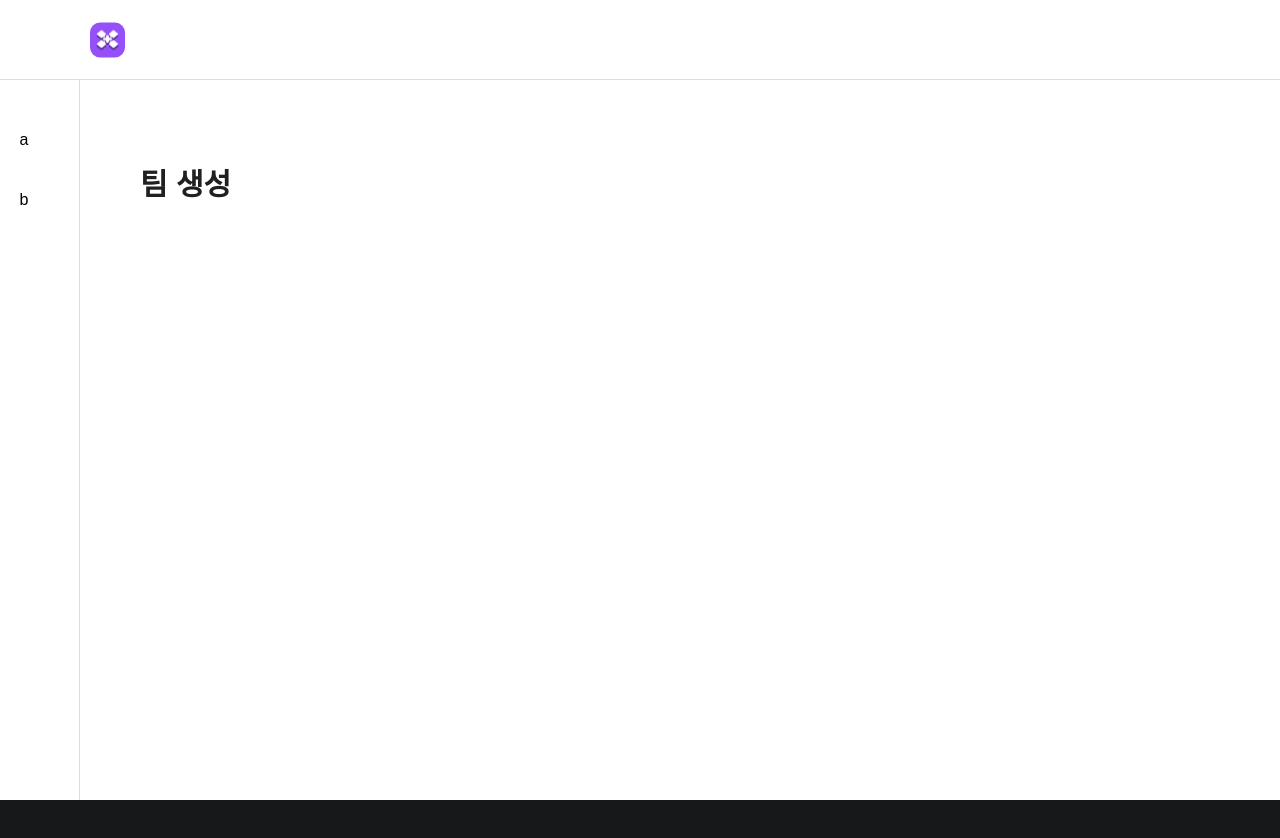
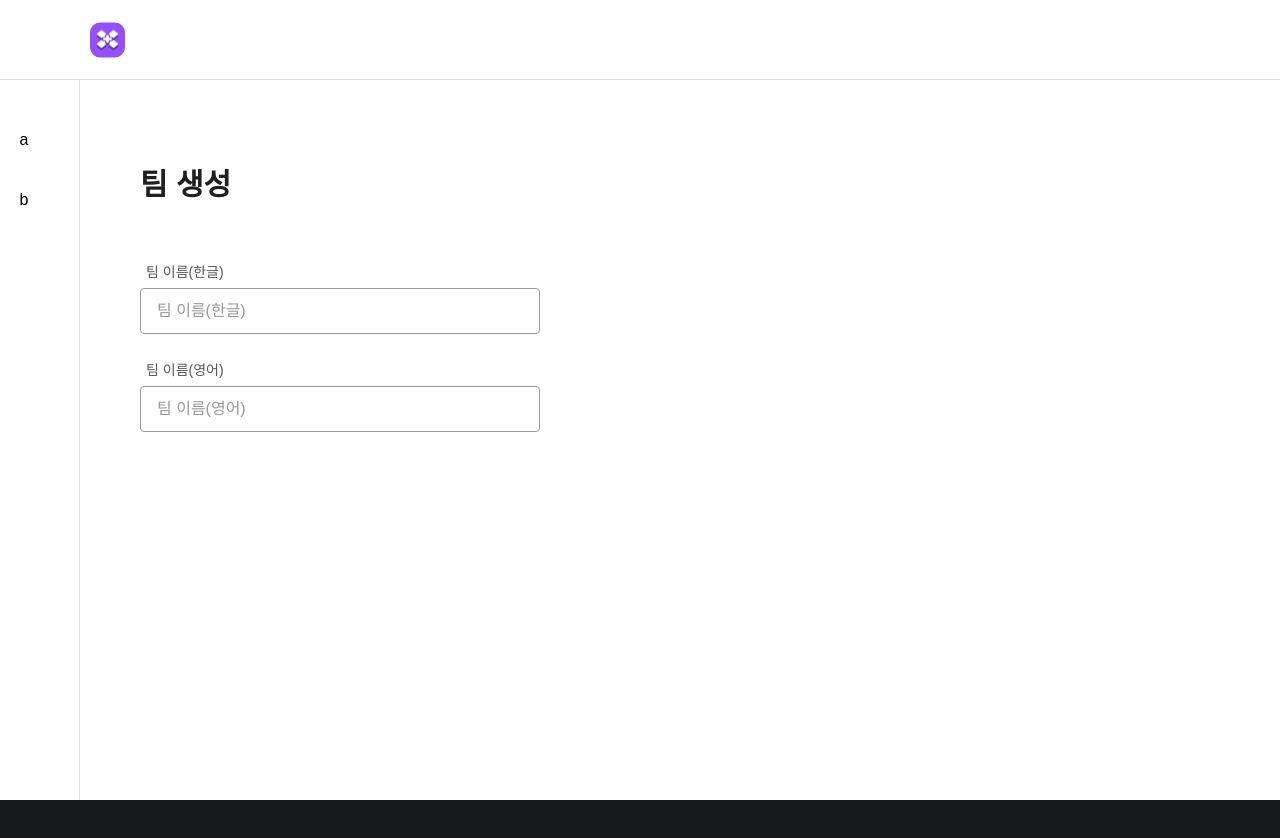
Before and after one commit to team-xquare/xquare-infra-frontend, a React (Vite) app: page /team/create in a window 1280 px wide. Shown: the top 838 px of the page. Built offline with nearby package versions, Linux system fonts and the light colour scheme; some icons are missing; a web font is replaced by a local one.

Commit message:
design :: team create page 50% success

```diff
--- a/src/pages/Team/Create.tsx
+++ b/src/pages/Team/Create.tsx
@@ -1,5 +1,6 @@
 import styled from '@emotion/styled';
 import { Sidebar } from '@/components/common/sidebar';
+import { Input } from '@/components/common/Input';
 
 export const TeamCreate = () => {
   return (
@@ -9,6 +10,10 @@ export const TeamCreate = () => {
         <TitleContainer>
           <Title>팀 생성</Title>
         </TitleContainer>
+        <Form>
+          <Input width={400} label="팀 이름(한글)" placeholder="팀 이름(한글)" />
+          <Input width={400} label="팀 이름(영어)" placeholder="팀 이름(영어)" />
+        </Form>
       </Container>
     </Wrapper>
   );
@@ -39,3 +44,13 @@ const Title = styled.div`
   font-weight: 600;
   color: #202020;
 `;
+
+const Form = styled.div`
+  margin-top: 56px;
+  width: 1120px;
+  display: flex;
+  flex-direction: column;
+  align-items: start;
+  justify-content: start;
+  gap: 24px;
+`;
```
